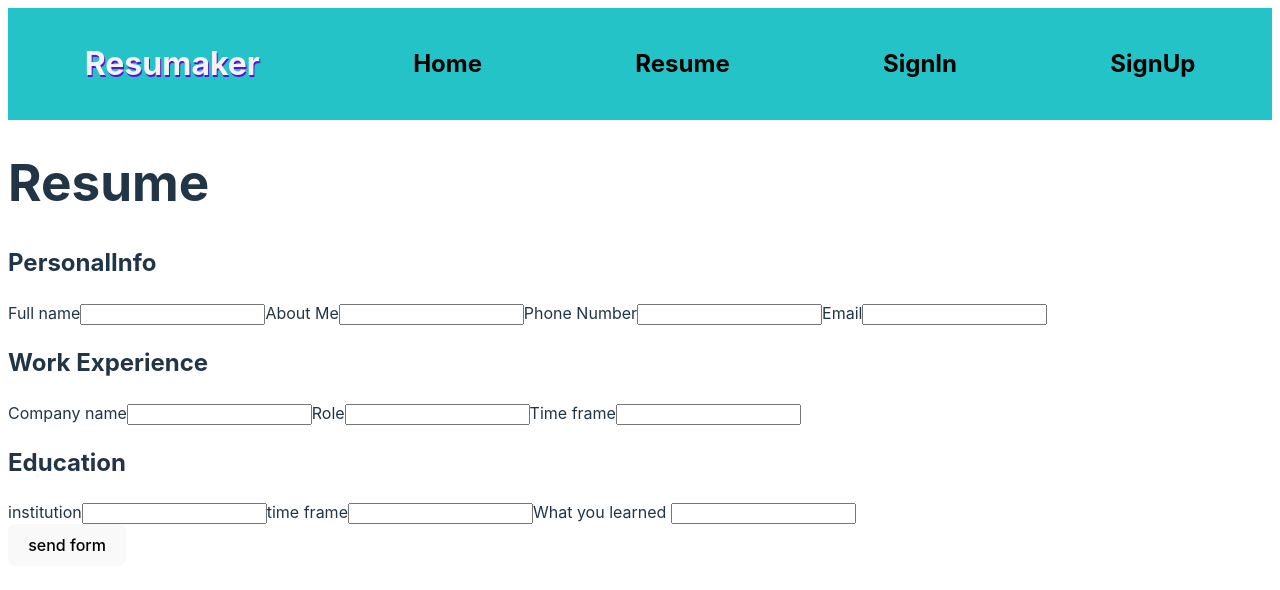
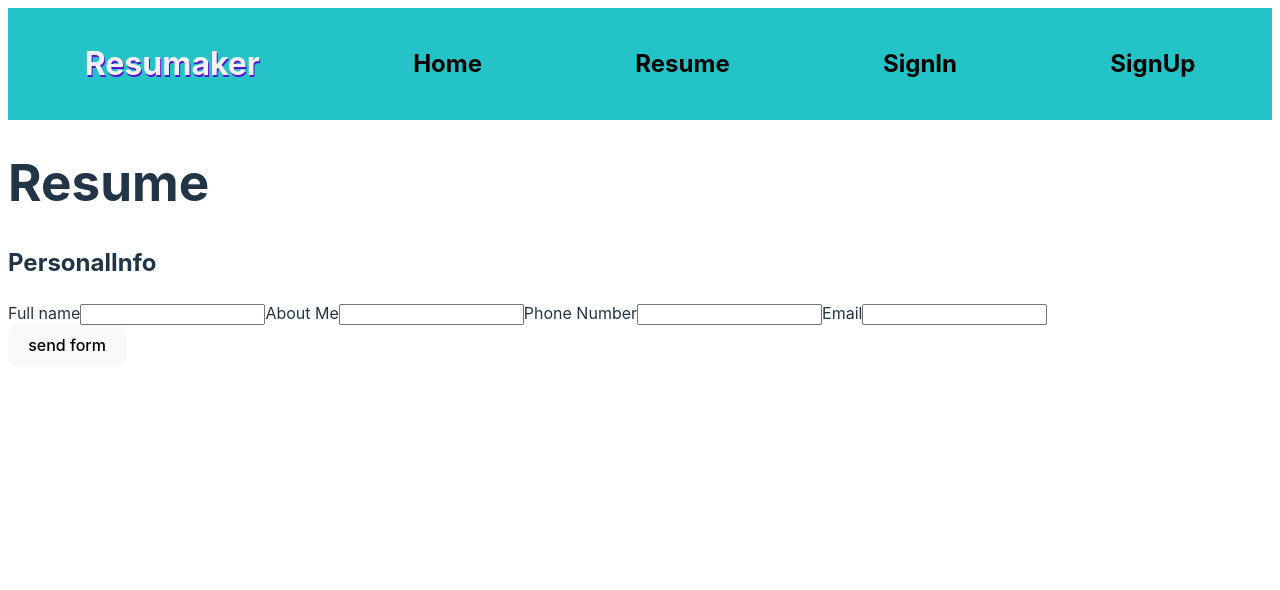
Before and after one commit to nitzanbs/resume_builder, a React (Vite) app: page /Resume in a window 1280 px wide. Shown: the top 590 px of the page. Built offline with nearby package versions, Linux system fonts and the light colour scheme; no server answers.

Commit message:
גרסה 1 עובדת של הוספת הטופס לפיירסטור

```diff
--- a/src/pages/resume/Resume.jsx
+++ b/src/pages/resume/Resume.jsx
@@ -1,139 +1,74 @@
-import React , { useState, useEffect , useContext } from 'react'
-import { getDocs, collection, query, where,addDoc, getDoc, deleteDoc, doc  } from "firebase/firestore";
+import React, { useState, useEffect, useContext } from 'react';
+import { getDocs, collection, query, where, addDoc } from "firebase/firestore";
 import { db } from '../../config/Config';
-
-import { UserContext } from '../../context/UserProvider'
-
+import { UserContext } from '../../context/UserProvider';
 import PersonalInfo from '../../component/PersonalInfo';
-import WorkExperience from '../../component/WorkExperience';
-import Education from '../../component/Education';
-
-
+// import WorkExperience from '../../component/WorkExperience';
+// import Education from '../../component/Education';
 
 export default function Resume() {
   const { user, setUser } = useContext(UserContext);
-
-  const [resume, setResume] = useState([])
-  const [resumeCard, setResumeCard] = useState({})
-
+  const [resume, setResume] = useState([]);
+  const [resumeCard, setResumeCard] = useState({});
   const [ErrMsg, setErrMsg] = useState("");
   const [addedResumeCardIds, setAddedResumeCardIds] = useState([]);
-
-
-
-  const resumeCollectionRef = collection(db, 'Resume')
+  const resumeCollectionRef = collection(db, 'Resume');
 
   const getResume = async () => {
-    try{
-      if(!user){
+    try {
+      if (!user) {
         return;
       }
-        const q = query(resumeCollectionRef, where("user","==",user.uid))
+      const q = query(resumeCollectionRef, where("user", "==", user.uid));
       const rowDocs = await getDocs(q);
-        const docs = rowDocs.docs.map((doc) => {
-          return {...doc.data(), uid: doc.id };
-        });
+      const docs = rowDocs.docs.map((doc) => ({ ...doc.data(), uid: doc.id }));
       setResume(docs);
-      }catch(err){
+    } catch (err) {
       console.error(err);
-
     }
-  }
-
-  console.log(user);
+  };
 
   useEffect(() => {
-    getResume()
-  }, [user])
+    getResume();
+  }, [user]);
 
   const changeHandler = (e) => {
-    setResume(prevResume => ({ ...prevResume, [e.target.name]: e.target.value }));
+    setResumeCard((prevData) => ({ ...prevData, ...{ [e.target.name]: e.target.value } }));
   };
-
-  // ...
 
   const submitHandler = async (e) => {
     e.preventDefault();
-
     try {
-    const isAlreadyAdded = resume.some((item) => item.id === resumeCard.uid);
-
-    if (!isAlreadyAdded) {
-      const resumeCardRef = doc(resumeCollectionRef, resumeCard.uid);
-      await setDoc(resumeCardRef, {
+      const resumeCardDoc = await addDoc(resumeCollectionRef, {
         ...resumeCard,
         isAdded: true,
         user: user.uid,
       });
+      console.log("Resume Card Doc:", resumeCardDoc);
 
-      setResume((prevResume) => [...prevResume, resumeCard]);
-      setAddedResumeCardIds([...addedResumeCardIds, resumeCard.id]);
-    }
+      setResume([]); // Clear the resume state
+      setResumeCard({});
+      setAddedResumeCardIds([...addedResumeCardIds, resumeCard.uid]);
     } catch (error) {
+      console.error(error);
       setErrMsg("Something went wrong");
     }
   };
 
-
-
-  // const RemoveRsume = async (resume) => {
-  //   console.log(resume.id);
-  //   try {
-  //     const q = query(
-  //       resumeCollectionRef,
-  //       where("id", "==", resume.id),
-  //       where("user", "==",user.uid)
-  //     );
-
-  //     const resumeCardDoc = await getDocs(q);
-
-  //     console.log(resumeCardDoc);
-  //     await deleteDoc(doc(db, "resume", resumeCardDoc.docs[0].id));
-
-  //     const filtered = resume.filter((item) => item.id !== resume.id);
-
-  //     setResume(filtered);
-
-
-  //     setResumeCard((prevResumeCard) =>
-  //     prevResumeCard.map((item) =>
-  //         item.id === resume.id ? { ...item, isAdded: false } : item
-  //       )
-  //     );
-  //   } catch (error) {
-  //     console.log(error);
-  //   }
-  // };
-
-
-
-
-
   console.log(resume);
+  console.log("resumeCard:", resumeCard);
 
   return (
-
     <>
       <div>
         <h1>Resume</h1>
-
-        <form onSubmit={submitHandler} >
+        <form onSubmit={submitHandler}>
           <PersonalInfo changeHandler={changeHandler} />
-          <WorkExperience changeHandler={changeHandler}/>
-          <Education changeHandler={changeHandler}/>
+          {/* <WorkExperience changeHandler={changeHandler}/> */}
+          {/* <Education changeHandler={changeHandler}/> */}
           <button type="submit">send form</button>
-
-
-
-
         </form>
-
-
-
       </div>
-
-
     </>
-
-  )
+  );
 }
```
Lines whose indentation alone changed are shown as unchanged.
